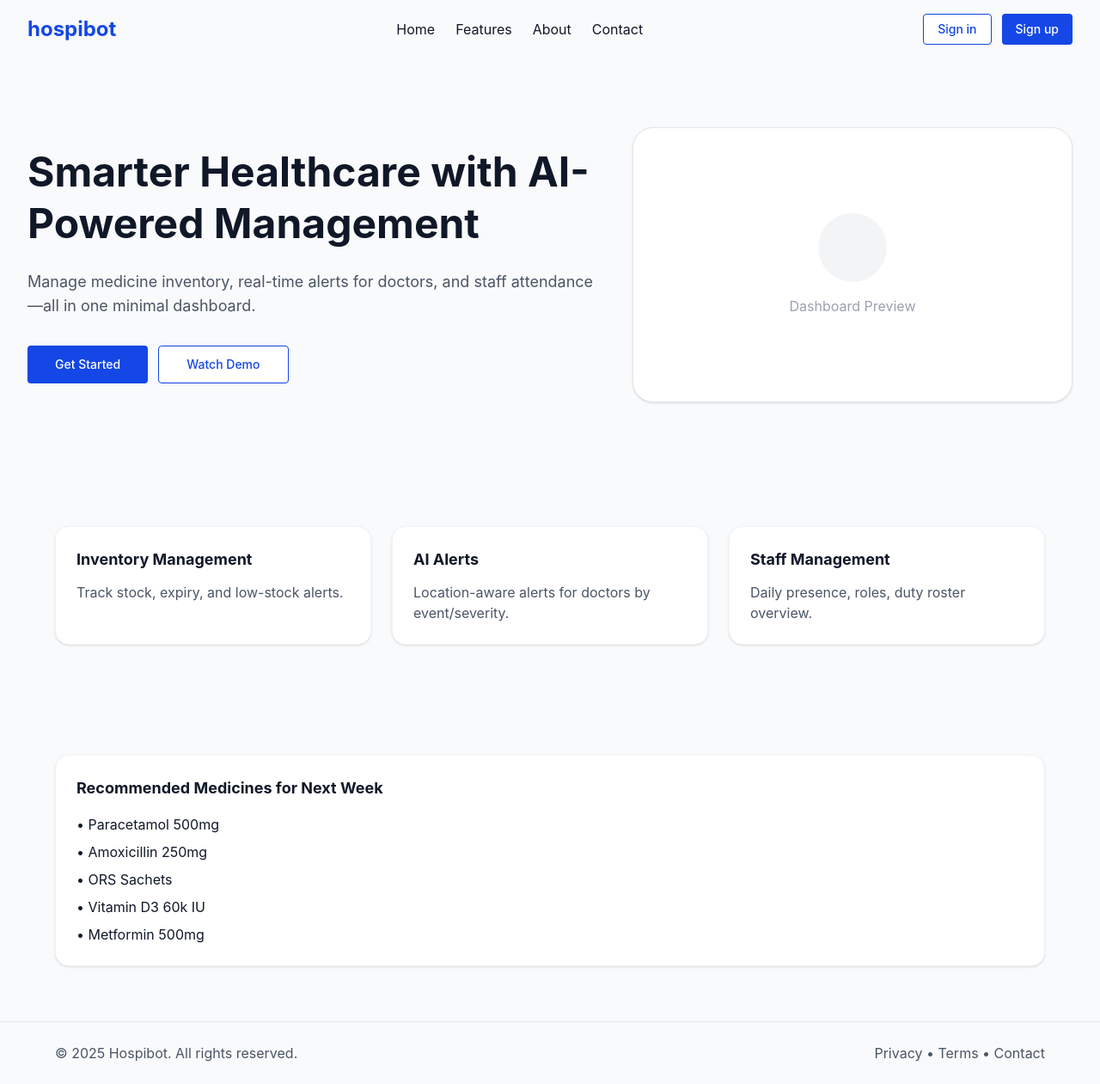
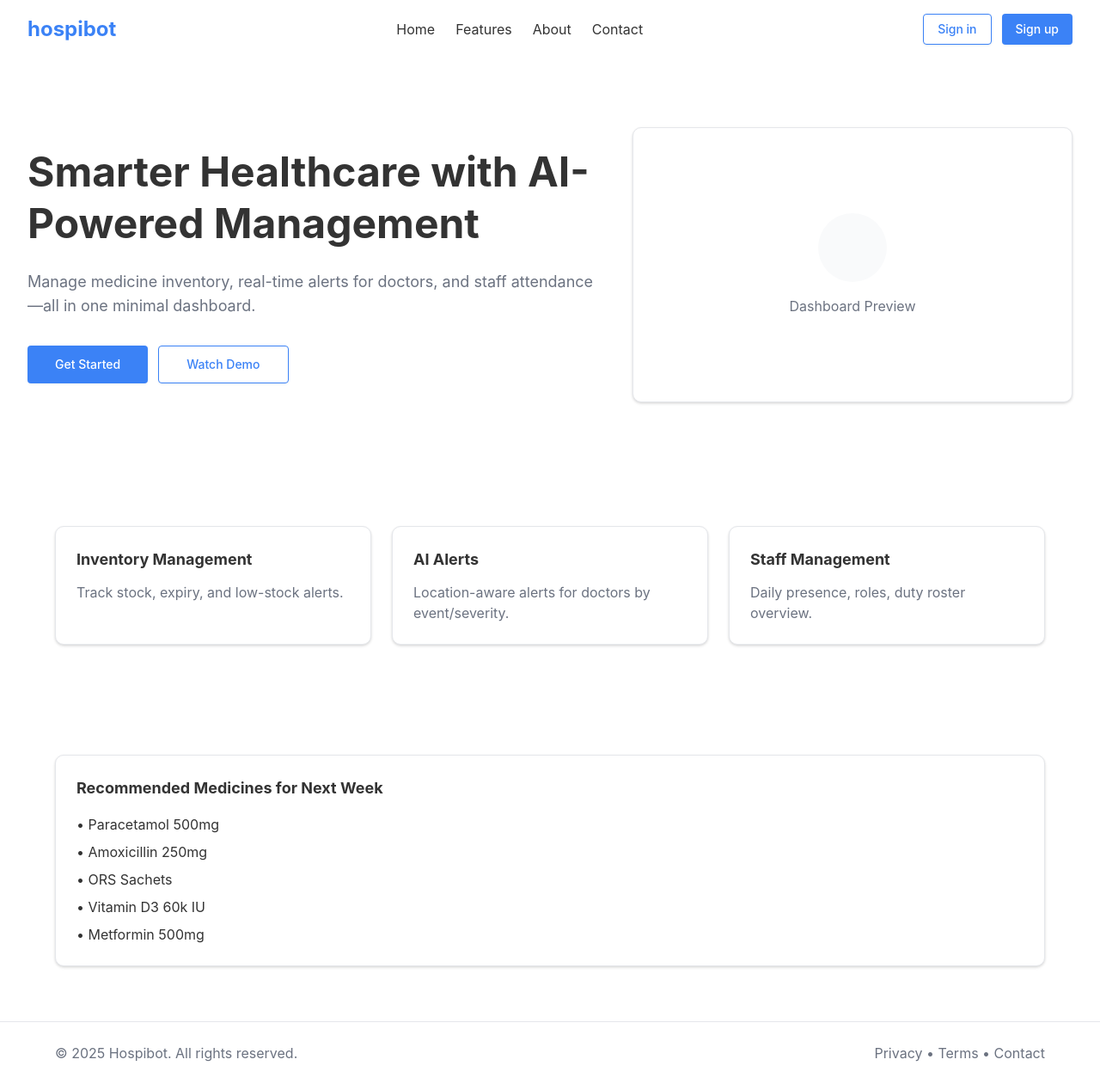
Before and after one commit to KetsuiSinha/HospitalHub, a Next.js app in the folder frontend/: page / in a window 1280 px wide. Shown: the whole page at 86% size. Built offline with nearby package versions, Linux system fonts and the light colour scheme.

Commit message:
updating the themeing of frontend

```diff
--- a/frontend/src/components/LandingPage.jsx
+++ b/frontend/src/components/LandingPage.jsx
@@ -3,28 +3,28 @@ import { Button } from './ui/button';
 
 export function LandingPage({ onNavigate }) {
   return (
-    <div className="min-h-screen bg-gray-50">
+    <div className="min-h-screen bg-background text-foreground font-sans">
       {/* Navbar */}
-      <nav className="flex items-center justify-between px-8 py-4 bg-gray-50">
-        <div className="text-2xl font-bold text-blue-700">hospibot</div>
+      <nav className="flex items-center justify-between px-8 py-4 bg-background">
+        <div className="text-2xl font-bold text-primary">hospibot</div>
 
         <div className="hidden md:flex items-center space-x-6">
-          <a href="#" className="text-gray-900 hover:text-blue-700">Home</a>
-          <a href="#" className="text-gray-900 hover:text-blue-700">Features</a>
-          <a href="#" className="text-gray-900 hover:text-blue-700">About</a>
-          <a href="#" className="text-gray-900 hover:text-blue-700">Contact</a>
+          <a href="#" className="hover:text-primary">Home</a>
+          <a href="#" className="hover:text-primary">Features</a>
+          <a href="#" className="hover:text-primary">About</a>
+          <a href="#" className="hover:text-primary">Contact</a>
         </div>
 
         <div className="flex items-center space-x-3">
           <Button
             variant="outline"
-            className="border-blue-700 text-blue-700 hover:bg-blue-50"
+            className="border-primary text-primary hover:bg-secondary"
             onClick={() => onNavigate('login')}
           >
             Sign in
           </Button>
           <Button
-            className="bg-blue-700 hover:bg-blue-800"
+            className="bg-primary text-primary-foreground hover:bg-accent"
             onClick={() => onNavigate('signup')}
           >
             Sign up
@@ -35,22 +35,22 @@ export function LandingPage({ onNavigate }) {
       {/* Hero Section */}
       <section className="flex flex-col lg:flex-row items-center justify-between px-8 py-10 lg:py-20 gap-10">
         <div className="flex-1 max-w-2xl">
-          <h1 className="text-4xl lg:text-5xl font-bold text-gray-900 leading-tight mb-6">
+          <h1 className="text-4xl lg:text-5xl font-bold leading-tight mb-6 text-foreground">
             Smarter Healthcare with AI-Powered Management
           </h1>
-          <p className="text-lg text-gray-600 mb-8">
+          <p className="text-lg text-muted-foreground mb-8">
             Manage medicine inventory, real-time alerts for doctors, and staff attendance—all in one minimal dashboard.
           </p>
           <div className="flex flex-col sm:flex-row gap-3">
             <Button
-              className="bg-blue-700 hover:bg-blue-800 h-11 px-8"
+              className="bg-primary text-primary-foreground hover:bg-accent h-11 px-8"
               onClick={() => onNavigate('signup')}
             >
               Get Started
             </Button>
             <Button
               variant="outline"
-              className="border-blue-700 text-blue-700 hover:bg-blue-50 h-11 px-8"
+              className="border-primary text-primary hover:bg-secondary h-11 px-8"
             >
               Watch Demo
             </Button>
@@ -58,9 +58,9 @@ export function LandingPage({ onNavigate }) {
         </div>
 
         <div className="flex-1 max-w-lg">
-          <div className="bg-white rounded-3xl border border-gray-200 h-80 flex items-center justify-center shadow-sm">
-            <div className="text-gray-400 text-center">
-              <div className="w-20 h-20 bg-gray-100 rounded-full mx-auto mb-4"></div>
+          <div className="bg-card rounded-xl border border-border h-80 flex items-center justify-center shadow-md">
+            <div className="text-muted-foreground text-center">
+              <div className="w-20 h-20 bg-muted rounded-full mx-auto mb-4"></div>
               <p>Dashboard Preview</p>
             </div>
           </div>
@@ -70,19 +70,19 @@ export function LandingPage({ onNavigate }) {
       {/* Features Section */}
       <section className="px-8 py-16">
         <div className="grid md:grid-cols-3 gap-6 max-w-6xl mx-auto">
-          <div className="bg-white p-6 rounded-2xl shadow-sm border border-gray-100">
-            <h3 className="text-lg font-bold text-gray-900 mb-3">Inventory Management</h3>
-            <p className="text-gray-600">Track stock, expiry, and low-stock alerts.</p>
+          <div className="bg-card p-6 rounded-xl shadow-md border border-border">
+            <h3 className="text-lg font-bold text-foreground mb-3">Inventory Management</h3>
+            <p className="text-muted-foreground">Track stock, expiry, and low-stock alerts.</p>
           </div>
 
-          <div className="bg-white p-6 rounded-2xl shadow-sm border border-gray-100">
-            <h3 className="text-lg font-bold text-gray-900 mb-3">AI Alerts</h3>
-            <p className="text-gray-600">Location-aware alerts for doctors by event/severity.</p>
+          <div className="bg-card p-6 rounded-xl shadow-md border border-border">
+            <h3 className="text-lg font-bold text-foreground mb-3">AI Alerts</h3>
+            <p className="text-muted-foreground">Location-aware alerts for doctors by event/severity.</p>
           </div>
 
-          <div className="bg-white p-6 rounded-2xl shadow-sm border border-gray-100">
-            <h3 className="text-lg font-bold text-gray-900 mb-3">Staff Management</h3>
-            <p className="text-gray-600">Daily presence, roles, duty roster overview.</p>
+          <div className="bg-card p-6 rounded-xl shadow-md border border-border">
+            <h3 className="text-lg font-bold text-foreground mb-3">Staff Management</h3>
+            <p className="text-muted-foreground">Daily presence, roles, duty roster overview.</p>
           </div>
         </div>
       </section>
@@ -90,9 +90,9 @@ export function LandingPage({ onNavigate }) {
       {/* AI Recommendations Section */}
       <section className="px-8 py-16">
         <div className="max-w-6xl mx-auto">
-          <div className="bg-white p-6 rounded-2xl shadow-sm border border-gray-100">
-            <h3 className="text-lg font-bold text-gray-900 mb-4">Recommended Medicines for Next Week</h3>
-            <ul className="space-y-2 text-gray-900">
+          <div className="bg-card p-6 rounded-xl shadow-md border border-border">
+            <h3 className="text-lg font-bold text-foreground mb-4">Recommended Medicines for Next Week</h3>
+            <ul className="space-y-2 text-foreground">
               <li>• Paracetamol 500mg</li>
               <li>• Amoxicillin 250mg</li>
               <li>• ORS Sachets</li>
@@ -104,10 +104,10 @@ export function LandingPage({ onNavigate }) {
       </section>
 
       {/* Footer */}
-      <footer className="px-8 py-6 border-t border-gray-200">
+      <footer className="px-8 py-6 border-t border-border">
         <div className="max-w-6xl mx-auto flex flex-col sm:flex-row justify-between items-center gap-4">
-          <p className="text-gray-600">© 2025 Hospibot. All rights reserved.</p>
-          <p className="text-gray-600">Privacy • Terms • Contact</p>
+          <p className="text-muted-foreground">© 2025 Hospibot. All rights reserved.</p>
+          <p className="text-muted-foreground">Privacy • Terms • Contact</p>
         </div>
       </footer>
     </div>
```
